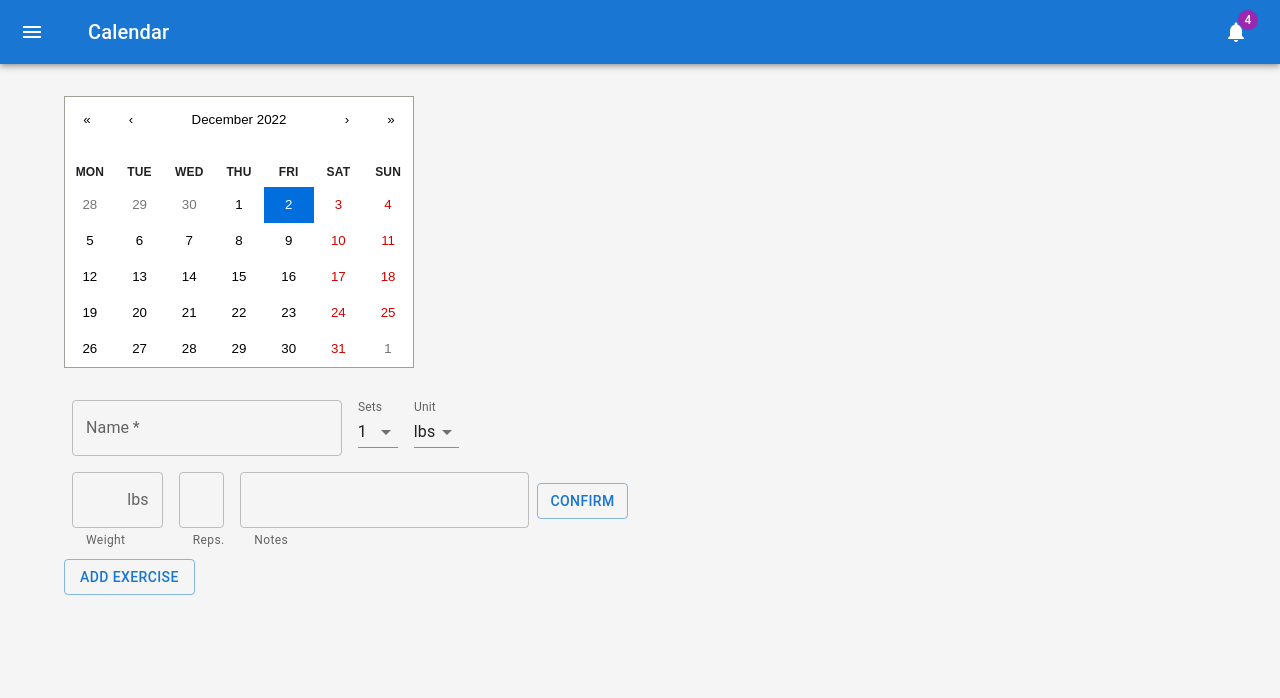
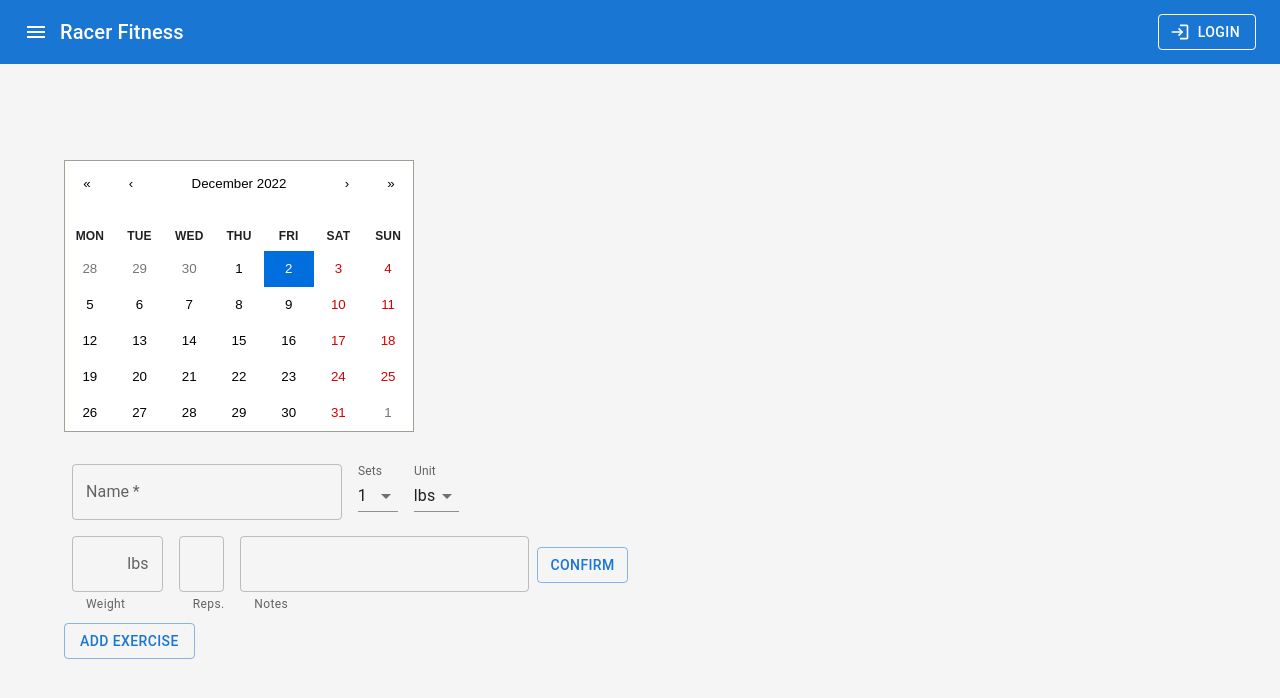
Before and after one commit to Shizhuo-Zhu/CS-35L-Fall-2022, a React (Create React App) app: page /calendar in a window 1280 px wide. Shown: the top 698 px of the page. Built offline with nearby package versions, Linux system fonts and the light colour scheme; no server answers; the database is empty; the HTML template or start-up script is replaced by a standard one.

Commit message:
Added Navbar to Calendar
Imported Navbar.js into Calendar.js

```diff
--- a/src/pages/Calendar.js
+++ b/src/pages/Calendar.js
@@ -22,6 +22,7 @@ import { useState, useEffect} from 'react';
 import {db} from '../components/firebase.js'
 import {collection, getDocs} from "firebase/firestore";
 import AddExercise from './AddExercise.js';
+import Navbar from '../components/Navbar.jsx';
 //import { mainListItems, secondaryListItems } from './listItems';
 //import Chart from './Chart';
 //import Deposits from './Deposits';
@@ -103,44 +104,10 @@ const Schedule = () => {
   }
   return (
     <ThemeProvider theme={mdTheme}>
+      <Navbar/>
       <Box sx={{ display: 'flex' }}>
         <CssBaseline />
-        <AppBar position="absolute" open={open}>
-          <Toolbar
-            sx={{
-              pr: '24px', // keep right padding when drawer closed
-            }}
-          >
 
-            <IconButton
-              edge="start"
-              color="inherit"
-              aria-label="open drawer"
-              onClick={toggleDrawer}
-              sx={{
-                marginRight: '36px',
-                ...(open && { display: 'none' }),
-              }}
-            >
-              <MenuIcon />
-            </IconButton>
-
-            <Typography
-              component="h1"
-              variant="h6"
-              color="inherit"
-              noWrap
-              sx={{ flexGrow: 1 }}
-            >
-                Calendar
-            </Typography>
-            <IconButton color="inherit">
-              <Badge badgeContent={4} color="secondary">
-                <NotificationsIcon />
-              </Badge>
-            </IconButton>
-          </Toolbar>
-        </AppBar>
         {/*
         <Drawer variant="permanent" open={open}>
           <Toolbar
```
